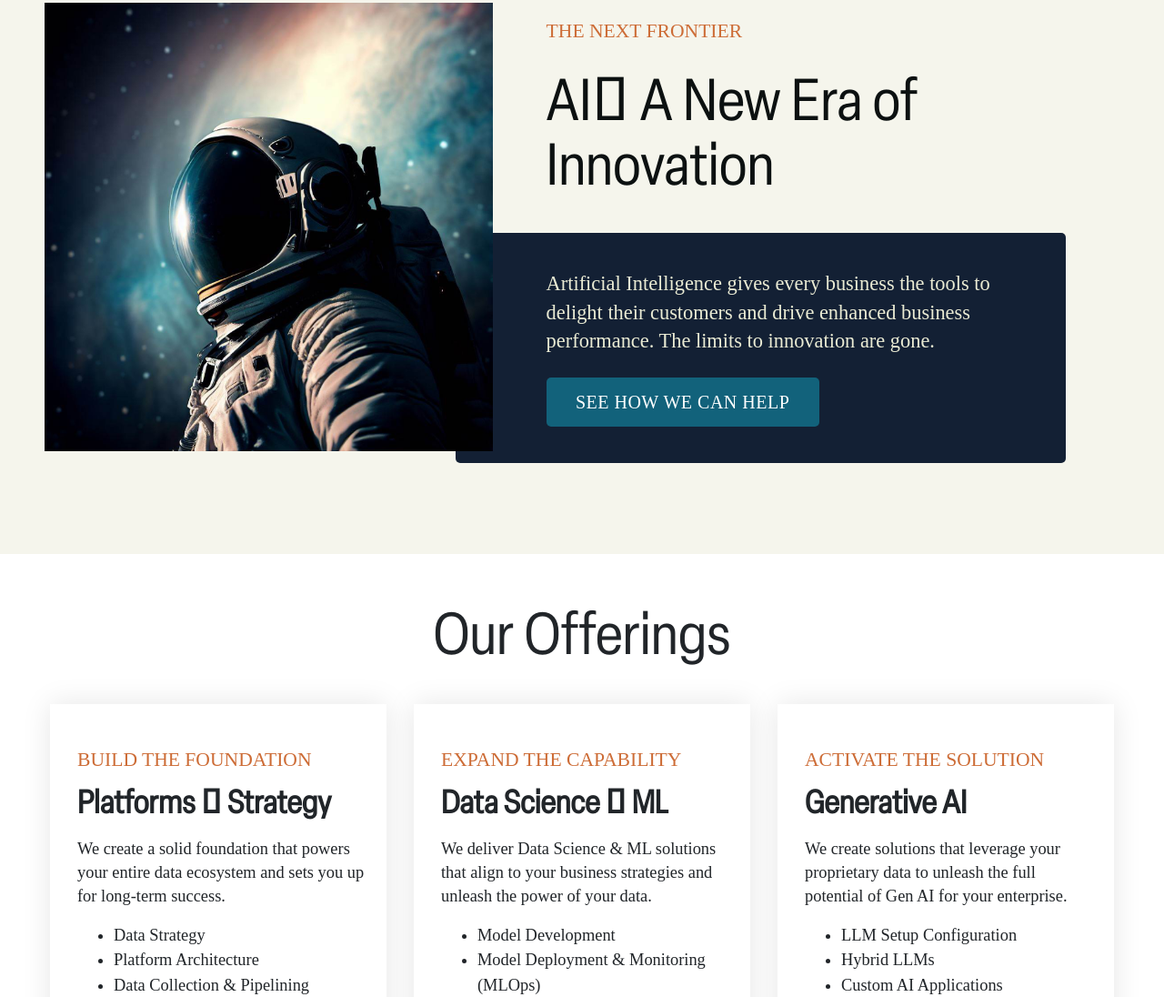
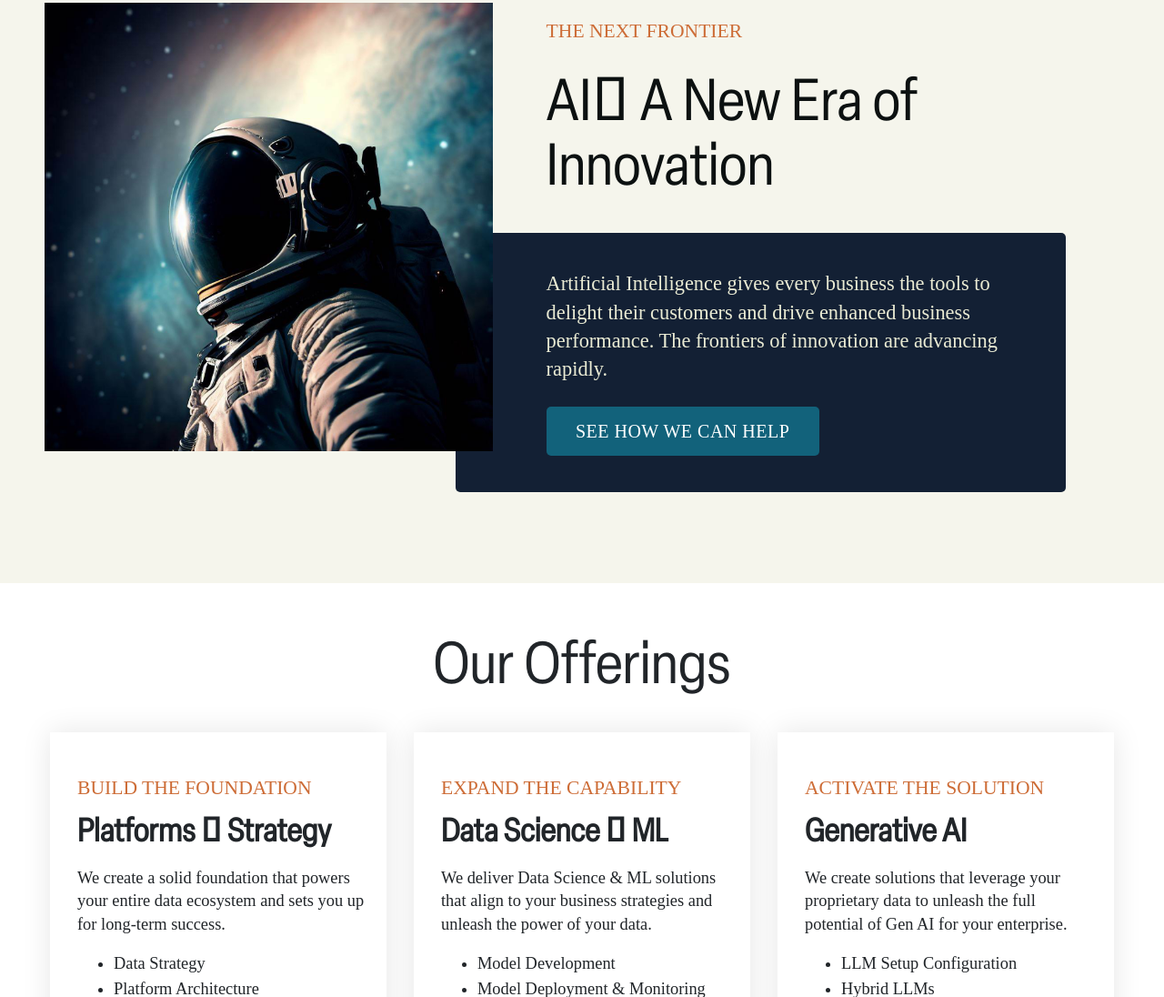
Before and after one commit to chadri72/firebrand-dot-ai, a website: page src/index.html in a window 1280 px wide. Shown: the part 1469-2565 px from the top of the page at 91% size. Drawn offline with nearby package versions, Linux system fonts and the light colour scheme; a web font is replaced by a local one.

Commit message:
Update index.html

```diff
--- a/src/index.html
+++ b/src/index.html
@@ -255,7 +255,7 @@ html {scroll-behavior: smooth;}
 						<h6 class="leadin">The Next Frontier</h6>
 						<h2 class="intro">AI: A New Era of Innovation</h2>
 						<div class="intro">
-							<p class="intro">Artificial Intelligence gives every business the tools to delight their customers and drive enhanced business performance. The limits to innovation are gone.</p>
+							<p class="intro">Artificial Intelligence gives every business the tools to delight their customers and drive enhanced business performance. The frontiers of innovation are advancing rapidly.</p>
 						<a href="offerings.html#offerings-detail">
 							<div class="teal-button" style="font-size:1.25rem; width:300px;">SEE HOW WE CAN HELP</div>
 						</a>
```
